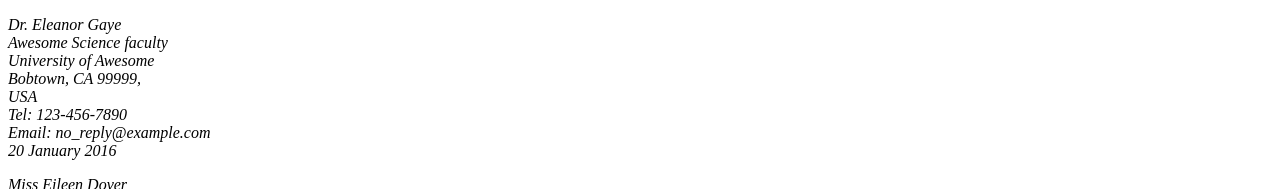
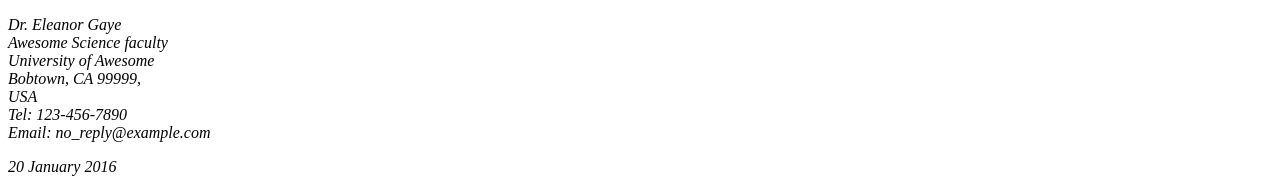
Before and after one commit to amandasuzzanne/letter-assessment, a plain HTML site: page index.html in a window 1280 px wide. Shown: the top 189 px of the page. Drawn offline with Linux system fonts and the light colour scheme.

Commit message:
updated the date on address

```diff
--- a/index.html
+++ b/index.html
@@ -16,10 +16,12 @@
     USA<br>
     Tel: 123-456-7890<br>
     Email: no_reply@example.com<br>
-
-    20 January 2016
+    <p>
+    <time datetime="2016-01-20">20 January 2016</time>
+    </p>
     </P>
     </address>
+
     <address>
     <p>
     Miss Eileen Dover<br>
```
